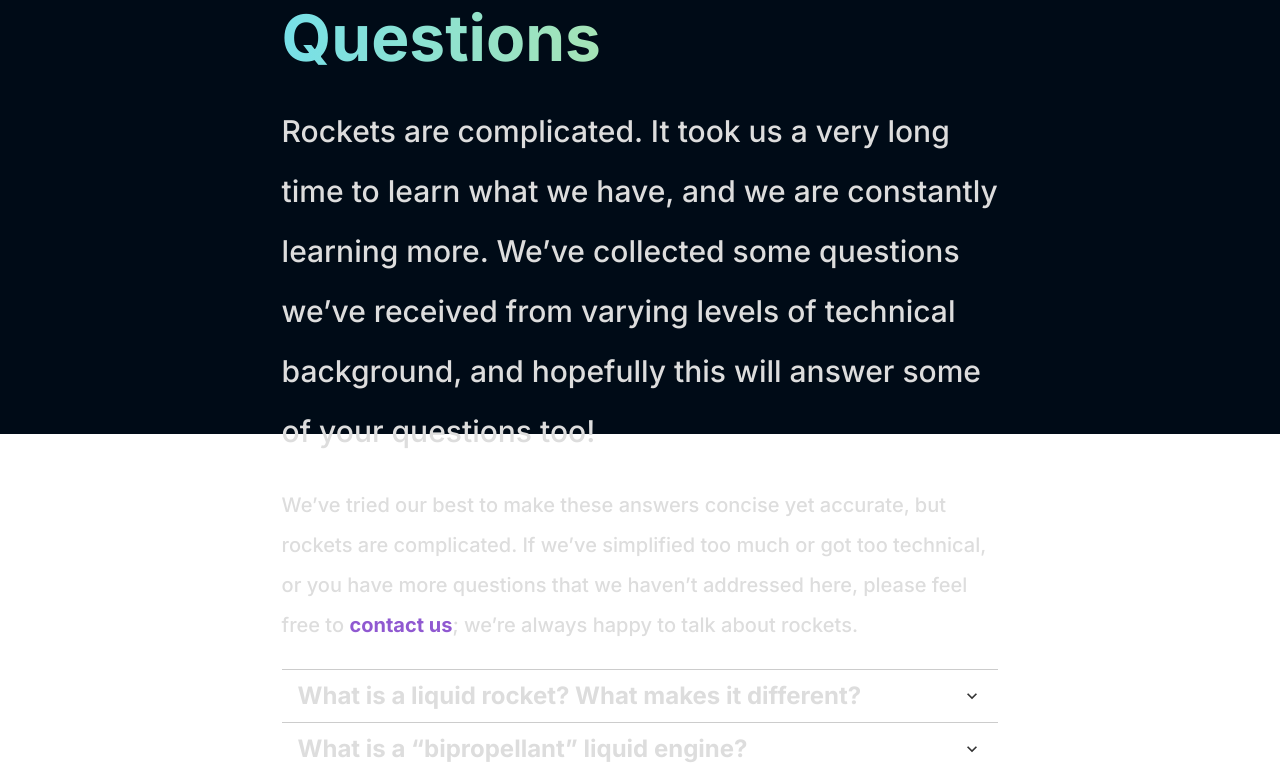
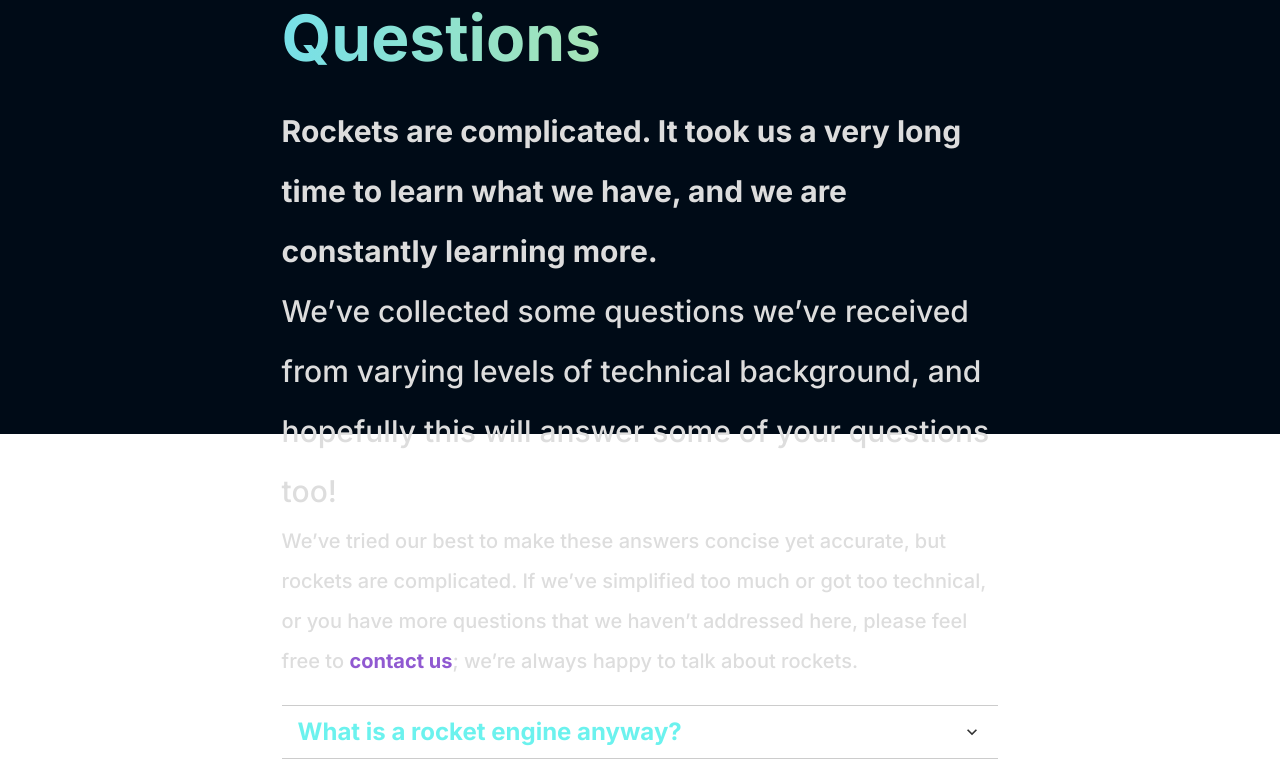
Before and after one commit to ryepropgroup/mach-website, a Next.js app: page /mach-website/faq in a window 1280 px wide. Shown: the part 366-1138 px from the top of the page. Built offline with nearby package versions, Linux system fonts and the light colour scheme.

Commit message:
fix: add paragraph spacing
Fixes: #9

```diff
--- a/src/pages/faq.tsx
+++ b/src/pages/faq.tsx
@@ -31,10 +31,18 @@ const introStyleFirst: TextProps = {
   color: "gray.100",
   fontFamily: "Inter, sans-serif",
   fontSize: "3xl",
+  fontWeight: 700,
   lineHeight: "200%",
 };
 
 const introStyleSecond: TextProps = {
+  color: "gray.100",
+  fontFamily: "Inter, sans-serif",
+  fontSize: "3xl",
+  lineHeight: "200%",
+};
+
+const introStyleThird: TextProps = {
   color: "gray.100",
   fontFamily: "Inter, sans-serif",
   fontSize: "xl",
@@ -49,7 +57,7 @@ const linkStyle: LinkProps = {
 };
 
 const questionStyle: TextProps = {
-  color: "gray.100",
+  color: "teal.300",
   fontFamily: "Inter, sans-serif",
   fontSize: "2xl",
   fontWeight: 700,
@@ -61,7 +69,8 @@ const answerStyle: TextProps = {
   color: "gray.100",
   fontFamily: "Inter, sans-serif",
   fontSize: "xl",
-  lineHeight: "200%",
+  lineHeight: "48px",
+  marginBottom: "20px",
 };
 
 export default function FAQ() {
@@ -76,13 +85,14 @@ export default function FAQ() {
           <br />
           <Text {...introStyleFirst}>
             Rockets are complicated. It took us a very long time to learn what
-            we have, and we are constantly learning more. We&rsquo;ve collected
-            some questions we&rsquo;ve received from varying levels of technical
-            background, and hopefully this will answer some of your questions
-            too!
+            we have, and we are constantly learning more.
           </Text>
-          <br />
           <Text {...introStyleSecond}>
+            We&rsquo;ve collected some questions we&rsquo;ve received from
+            varying levels of technical background, and hopefully this will
+            answer some of your questions too!
+          </Text>
+          <Text {...introStyleThird}>
             We&rsquo;ve tried our best to make these answers concise yet
             accurate, but rockets are complicated. If we&rsquo;ve simplified too
             much or got too technical, or you have more questions that we
@@ -94,6 +104,28 @@ export default function FAQ() {
           </Text>
           <br />
           <Accordion allowMultiple defaultIndex={[-1]}>
+            <AccordionItem>
+              <h2>
+                <AccordionButton>
+                  <Text {...questionStyle}>
+                    What is a rocket engine anyway?
+                  </Text>
+                  <AccordionIcon />
+                </AccordionButton>
+              </h2>
+              <AccordionPanel pb={4}>
+                <Text {...answerStyle}>
+                  A rocket engine is a type of combustion engine, burning fuel
+                  with oxygen and using the resulting energy to achieve a
+                  purpose.{" "}
+                  <b>
+                    Rockets carry not only fuel, but their own oxidizer as well.
+                  </b>{" "}
+                  The high speed exhaust products are expelled through a nozzle,
+                  propelling the rocket forward per Newton’s second law.
+                </Text>
+              </AccordionPanel>
+            </AccordionItem>
             <AccordionItem>
               <h2>
                 <AccordionButton>
@@ -471,11 +503,11 @@ export default function FAQ() {
                 <Text {...answerStyle}>
                   As a student design team, we completely understand that our
                   members get busy with exams, projects, and life in general.{" "}
-                  <Text as="span" {...answerStyle} fontWeight={700}>
+                  <b>
                     The most important thing is letting us know if you need some
                     time away from the team so we can redistribute tasks and
                     still meet our deadlines.
-                  </Text>{" "}
+                  </b>{" "}
                   We realize how difficult university can be, and no effort put
                   into our team goes unappreciated.
                 </Text>
```
